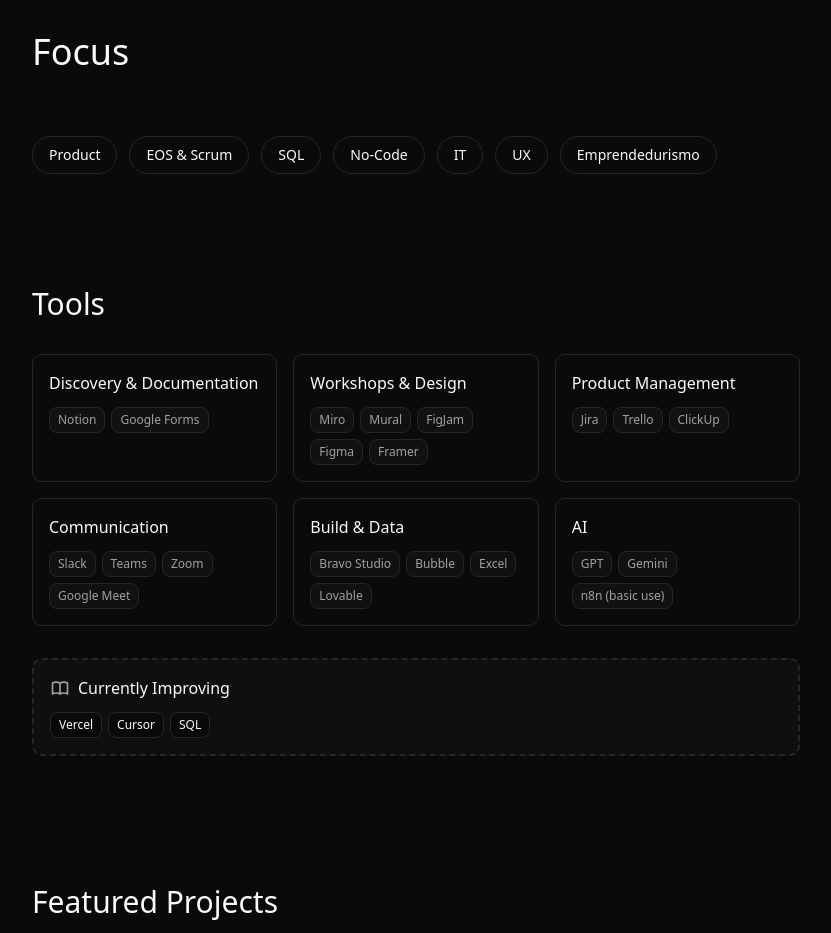
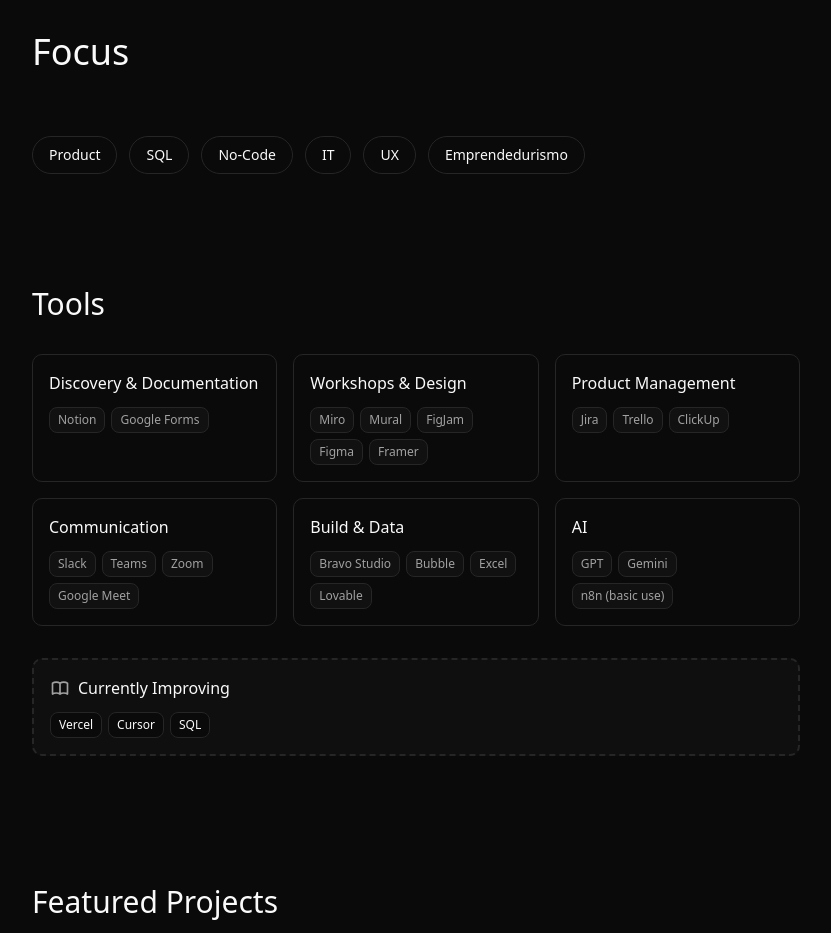
Before and after one commit to javierllorente-HWorld/javier-llorente-portfolio, a Next.js app: page / in a window 1280 px wide. Shown: the part 1020-1953 px from the top of the page, without its empty margins (224-1055 px from the left). Built offline with nearby package versions, Linux system fonts and the light colour scheme.

Commit message:
actualizo contenido portfolio

```diff
--- a/app/page.tsx
+++ b/app/page.tsx
@@ -160,7 +160,7 @@ export default function Home() {
             <h2 className="text-3xl sm:text-4xl font-light">{t.focus}</h2>
 
             <div className="flex flex-wrap gap-3">
-              {["Product", "EOS & Scrum", "SQL", "No-Code", "IT", "UX", "Emprendedurismo"].map((skill) => (
+              {["Product", "SQL", "No-Code", "IT", "UX", "Emprendedurismo"].map((skill) => (
                 <span
                   key={skill}
                   className="px-4 py-2 text-sm border border-border rounded-full hover:border-muted-foreground/50 hover:bg-muted/20 transition-all duration-300"
```
